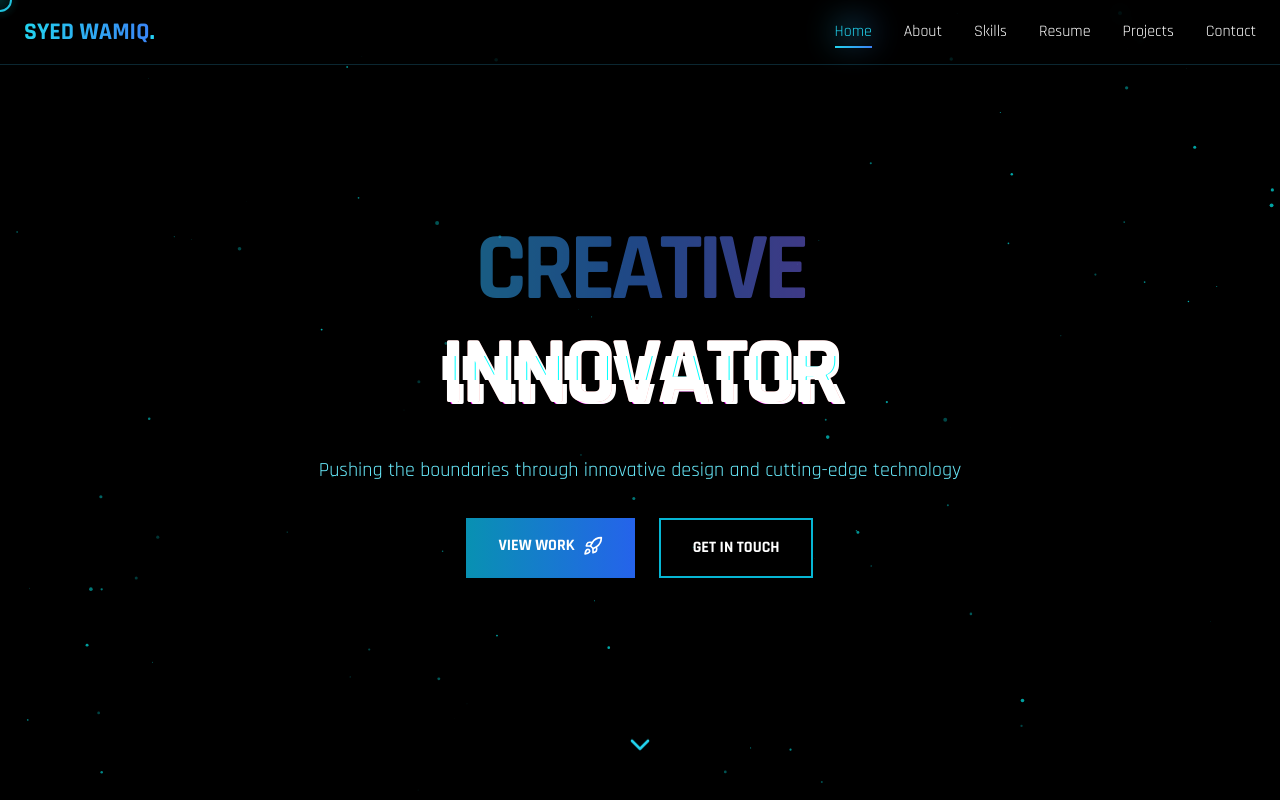
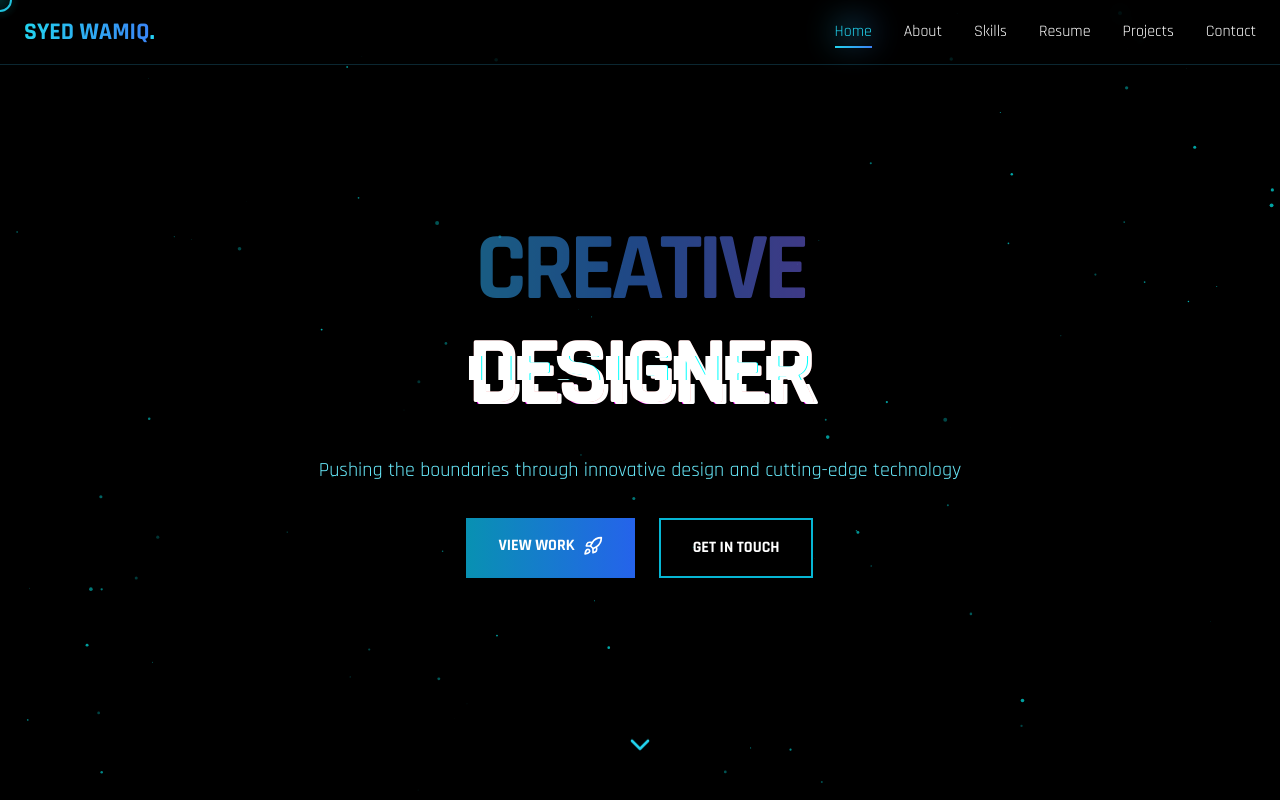
Before and after one commit to syedwam7q/my-portfolio, a Next.js app: page / in a window 1280 px wide. Shown: the top 800 px of the page. Built offline with nearby package versions, Linux system fonts and the light colour scheme.

Commit message:
Update HeroSection.jsx
Faster text - glitch effect

```diff
--- a/components/sections/HeroSection.jsx
+++ b/components/sections/HeroSection.jsx
@@ -11,7 +11,7 @@ const HeroSection = () => {
     const interval = setInterval(() => {
       const randomWord = glitchWords[Math.floor(Math.random() * glitchWords.length)];
       setGlitchText(randomWord);
-    }, 3000);
+    }, 2000);
     return () => clearInterval(interval);
   }, []);
 
```
